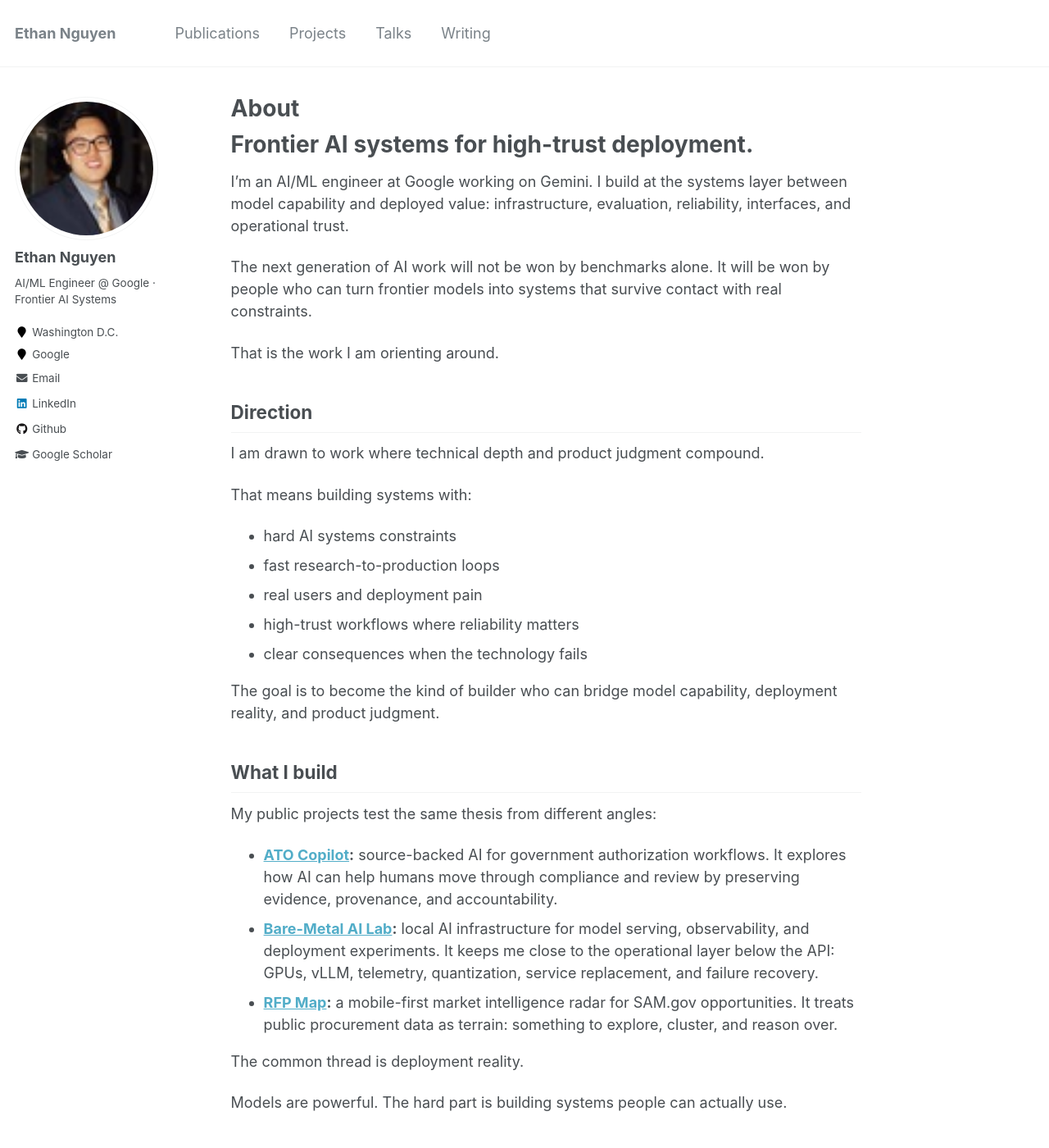
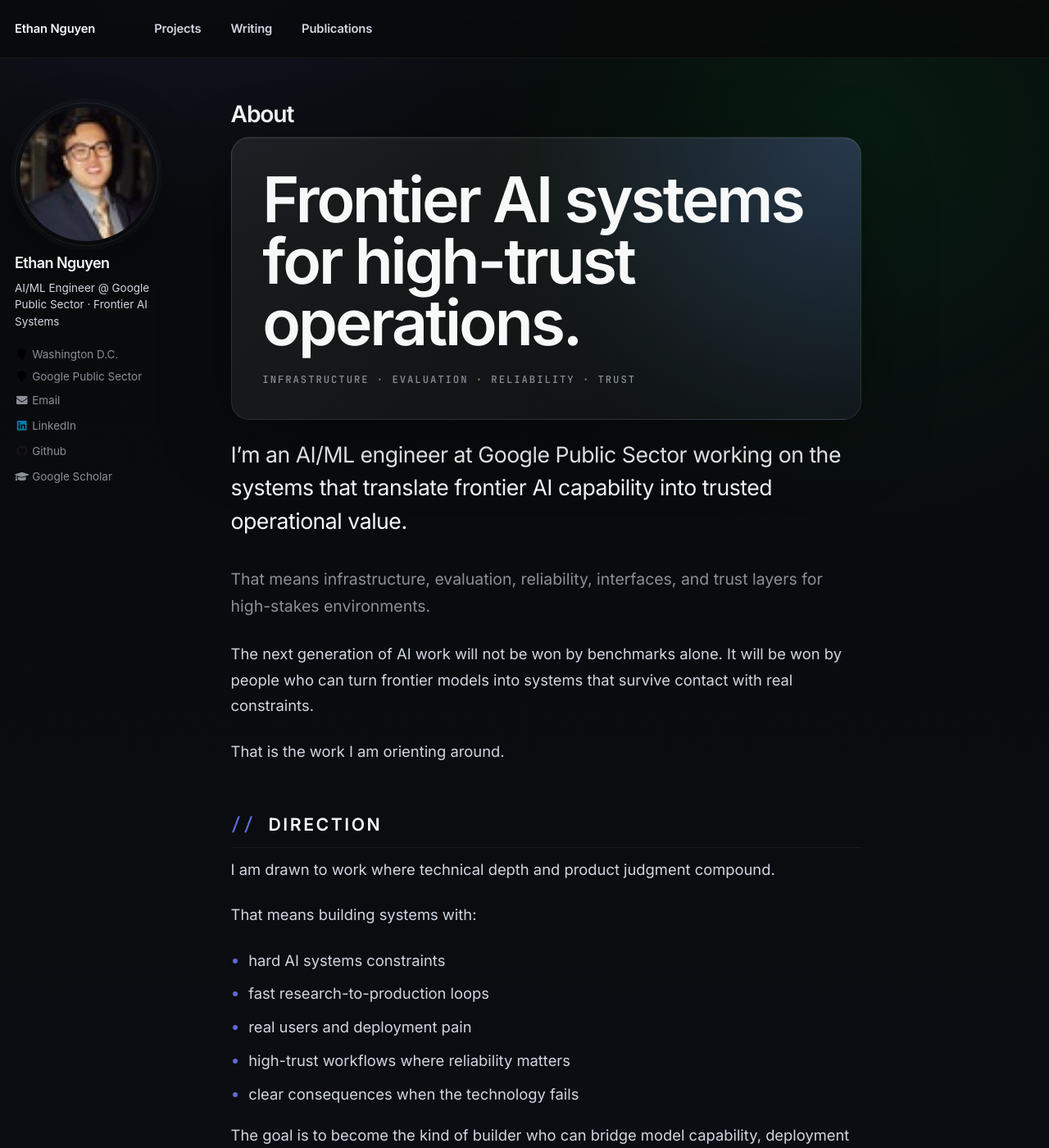
Before and after one commit to EthanHNguyen/ethanhnguyen.github.io, a Jekyll site: the page built from _pages/about.md, in a window 1280 px wide and 1400 px high. Shown: the whole window at 82% size. Built offline with Jekyll 4.4.1, drawn with Linux system fonts in a browser that asks for light colours; some of the changed text lies outside the part shown.

Commit message:
Refresh personal site brand theme

```diff
--- a/_config.yml
+++ b/_config.yml
@@ -10,7 +10,7 @@ locale: "en-US"
 title: "Ethan Nguyen"
 title_separator: "-"
 name: &name "Ethan Nguyen"
-description: &description "AI/ML engineer at Google working on Gemini, focused on frontier AI systems, production infrastructure, and high-trust deployment."
+description: &description "AI/ML engineer at Google Public Sector focused on frontier AI systems, operational trust, and high-trust environments."
 url: https://ethanhn.com # the base hostname & protocol for your site e.g. "https://mmistakes.github.io"
 baseurl: "" # the subpath of your site, e.g. "/blog"
 repository: "EthanHNguyen/ethanhnguyen.github.io"
@@ -80,9 +80,9 @@ analytics:
 author:
   name: "Ethan Nguyen"
   avatar: "profile.jpg"
-  bio: "AI/ML Engineer @ Google · Frontier AI Systems"
+  bio: "AI/ML Engineer @ Google Public Sector · Frontier AI Systems"
   location: "Washington D.C."
-  employer: Google
+  employer: Google Public Sector
   pubmed:
   googlescholar: "https://scholar.google.com/citations?user=th-RA_EAAAAJ&hl=en&oi=ao"
   email: contact@ethannguyen.anonaddy.com
--- a/_includes/head/custom.html
+++ b/_includes/head/custom.html
@@ -17,11 +17,14 @@
 <link rel="icon" type="image/png" href="{{ base_path }}/images/favicon-16x16.png?v=M44lzPylqQ" sizes="16x16">
 <link rel="manifest" href="{{ base_path }}/images/manifest.json?v=M44lzPylqQ">
 <link rel="mask-icon" href="{{ base_path }}/images/safari-pinned-tab.svg?v=M44lzPylqQ" color="#000000">
-<link rel="shortcut icon" href="/images/favicon.ico?v=M44lzPylqQ">
+<link rel="shortcut icon" href="{{ base_path }}/images/site-logo.png?v=M44lzPylqQ">
 <meta name="msapplication-TileColor" content="#000000">
 <meta name="msapplication-TileImage" content="{{ base_path }}/images/mstile-144x144.png?v=M44lzPylqQ">
 <meta name="msapplication-config" content="{{ base_path }}/images/browserconfig.xml?v=M44lzPylqQ">
-<meta name="theme-color" content="#ffffff">
+<meta name="theme-color" content="#08090a">
+<link rel="preconnect" href="https://fonts.googleapis.com">
+<link rel="preconnect" href="https://fonts.gstatic.com" crossorigin>
+<link href="https://fonts.googleapis.com/css2?family=Inter:wght@300;400;500;600;700&family=JetBrains+Mono:wght@400;500&display=swap" rel="stylesheet">
 <link rel="stylesheet" href="{{ base_path }}/assets/css/academicons.css"/>
 
 <script type="text/x-mathjax-config"> MathJax.Hub.Config({ TeX: { equationNumbers: { autoNumber: "all" } } }); </script>
--- a/_pages/about.md
+++ b/_pages/about.md
@@ -8,9 +8,11 @@ redirect_from:
   - /about.html
 ---
 
-# Frontier AI systems for high-trust deployment.
+# Frontier AI systems for high-trust operations.
 
-I’m an AI/ML engineer at Google working on Gemini. I build at the systems layer between model capability and deployed value: infrastructure, evaluation, reliability, interfaces, and operational trust.
+I’m an AI/ML engineer at Google Public Sector working on the systems that translate frontier AI capability into trusted operational value.
+
+That means infrastructure, evaluation, reliability, interfaces, and trust layers for high-stakes environments.
 
 The next generation of AI work will not be won by benchmarks alone. It will be won by people who can turn frontier models into systems that survive contact with real constraints.
 
@@ -38,13 +40,13 @@ My public projects test the same thesis from different angles:
 - **[Bare-Metal AI Lab](/portfolio/bare-metal-ai-lab/):** local AI infrastructure for model serving, observability, and deployment experiments. It keeps me close to the operational layer below the API: GPUs, vLLM, telemetry, quantization, service replacement, and failure recovery.
 - **[RFP Map](/portfolio/rfp-map/):** a mobile-first market intelligence radar for SAM.gov opportunities. It treats public procurement data as terrain: something to explore, cluster, and reason over.
 
-The common thread is deployment reality.
+The common thread is operational translation.
 
-Models are powerful. The hard part is building systems people can actually use.
+Models are powerful. The hard part is turning capability into systems people can actually use, evaluate, and trust.
 
 ## Proof base
 
-At Google, I work near frontier model systems through Gemini. Before Google, I built large-scale ML and cloud platforms at Capital One, including model-training infrastructure used by thousands of data scientists, machine learning engineers, and analysts.
+At Google Public Sector, I work on frontier AI systems for high-trust environments. Before Google, I built large-scale ML and cloud platforms at Capital One, including model-training infrastructure used by thousands of data scientists, machine learning engineers, and analysts.
 
 My research background is in deep learning, computer vision, and medical image analysis. At Vanderbilt University, I developed new ML algorithms and published peer-reviewed research.
 
--- /dev/null
+++ b/_sass/_ethan-brand.scss
@@ -0,0 +1,439 @@
+/* ==========================================================================
+   Ethan Nguyen professional brand system
+   ========================================================================== */
+
+:root {
+  color-scheme: dark;
+  --brand-bg: #08090a;
+  --brand-panel: #0f1115;
+  --brand-panel-2: #151821;
+  --brand-surface: rgba(255, 255, 255, 0.035);
+  --brand-surface-strong: rgba(255, 255, 255, 0.06);
+  --brand-border: rgba(255, 255, 255, 0.09);
+  --brand-border-soft: rgba(255, 255, 255, 0.055);
+  --brand-text: #f7f8f8;
+  --brand-text-soft: #d0d6e0;
+  --brand-text-muted: #8a8f98;
+  --brand-accent: #5e6ad2;
+  --brand-accent-2: #007a33;
+  --brand-link: #9ba7ff;
+  --brand-glow: rgba(94, 106, 210, 0.24);
+}
+
+html {
+  background: var(--brand-bg);
+}
+
+body {
+  background:
+    radial-gradient(circle at 18% -10%, rgba(94, 106, 210, 0.22), transparent 34rem),
+    radial-gradient(circle at 82% 5%, rgba(0, 122, 51, 0.16), transparent 28rem),
+    linear-gradient(180deg, #08090a 0%, #0b0d12 44%, #08090a 100%);
+  color: var(--brand-text-soft);
+  font-family: Inter, $global-font-family;
+  font-feature-settings: "cv01", "ss03";
+  -webkit-font-smoothing: antialiased;
+  text-rendering: optimizeLegibility;
+}
+
+body::before {
+  content: "";
+  position: fixed;
+  inset: 0;
+  pointer-events: none;
+  z-index: -1;
+  background-image:
+    linear-gradient(rgba(255, 255, 255, 0.035) 1px, transparent 1px),
+    linear-gradient(90deg, rgba(255, 255, 255, 0.035) 1px, transparent 1px);
+  background-size: 56px 56px;
+  mask-image: linear-gradient(to bottom, rgba(0, 0, 0, 0.55), transparent 72%);
+}
+
+h1, h2, h3, h4, h5, h6,
+.masthead,
+.greedy-nav,
+.author__name,
+.archive__item-title {
+  font-family: Inter, $header-font-family;
+  font-feature-settings: "cv01", "ss03";
+}
+
+h1, .page__title {
+  color: var(--brand-text);
+  font-weight: 600;
+  letter-spacing: -0.04em;
+}
+
+h2, h3, h4 {
+  color: var(--brand-text);
+  font-weight: 560;
+  letter-spacing: -0.022em;
+}
+
+a {
+  color: var(--brand-link);
+  transition: color 160ms ease, border-color 160ms ease, background 160ms ease;
+}
+
+a:hover {
+  color: #c3c9ff;
+}
+
+hr {
+  border-top-color: var(--brand-border-soft);
+}
+
+.masthead {
+  position: sticky;
+  top: 0;
+  z-index: 100;
+  border-bottom: 1px solid var(--brand-border-soft);
+  background: rgba(8, 9, 10, 0.78);
+  backdrop-filter: blur(18px) saturate(150%);
+  -webkit-backdrop-filter: blur(18px) saturate(150%);
+}
+
+.masthead__inner-wrap {
+  padding-top: 0.82rem;
+  padding-bottom: 0.82rem;
+}
+
+.greedy-nav {
+  background: transparent;
+}
+
+.greedy-nav a,
+.greedy-nav .visible-links a {
+  color: var(--brand-text-soft);
+  font-size: 0.82rem;
+  font-weight: 520;
+  letter-spacing: -0.01em;
+}
+
+.greedy-nav button {
+  height: calc(100% - 0.6rem);
+  top: 0.3rem;
+  right: 0;
+  border: 1px solid var(--brand-border) !important;
+  border-radius: 999px;
+  background: rgba(255, 255, 255, 0.035) !important;
+  color: var(--brand-text-soft);
+}
+
+.greedy-nav .navicon,
+.greedy-nav .navicon::before,
+.greedy-nav .navicon::after {
+  background: var(--brand-text-soft);
+}
+
+.greedy-nav .visible-links a::before {
+  height: 2px;
+  background: linear-gradient(90deg, var(--brand-accent), var(--brand-accent-2));
+}
+
+.greedy-nav .hidden-links {
+  border-color: var(--brand-border);
+  background: var(--brand-panel-2);
+  box-shadow: 0 22px 70px rgba(0, 0, 0, 0.42);
+}
+
+.greedy-nav .hidden-links::before {
+  border-color: var(--brand-border) transparent;
+}
+
+.greedy-nav .hidden-links::after {
+  border-color: var(--brand-panel-2) transparent;
+}
+
+.greedy-nav .hidden-links li {
+  border-bottom-color: var(--brand-border-soft);
+}
+
+.greedy-nav .hidden-links a:hover {
+  background: rgba(94, 106, 210, 0.12);
+}
+
+.greedy-nav a:hover,
+.greedy-nav .visible-links a:hover {
+  color: var(--brand-text);
+}
+
+.masthead__menu-item--lg a {
+  color: var(--brand-text) !important;
+  letter-spacing: -0.03em;
+}
+
+.masthead__menu-item--lg a::before {
+  content: "";
+  display: inline-block;
+  width: 0.62rem;
+  height: 0.62rem;
+  margin-right: 0.55rem;
+  border-radius: 999px;
+  background: linear-gradient(135deg, var(--brand-accent), var(--brand-accent-2));
+  box-shadow: 0 0 22px rgba(94, 106, 210, 0.55);
+  vertical-align: 0.02rem;
+}
+
+#main {
+  margin-top: 3rem;
+}
+
+.page {
+  color: var(--brand-text-soft);
+}
+
+.page__inner-wrap {
+  max-width: 860px;
+}
+
+.page__content {
+  font-size: 1.02rem;
+  line-height: 1.72;
+}
+
+.page__content > h1:first-child {
+  position: relative;
+  margin-bottom: 1.2rem;
+  padding: 2.1rem;
+  border: 1px solid var(--brand-border);
+  border-radius: 22px;
+  background:
+    linear-gradient(135deg, rgba(255, 255, 255, 0.075), rgba(255, 255, 255, 0.018)),
+    radial-gradient(circle at top right, rgba(94, 106, 210, 0.28), transparent 22rem);
+  box-shadow: 0 24px 90px rgba(0, 0, 0, 0.32), inset 0 1px 0 rgba(255, 255, 255, 0.08);
+  font-size: clamp(2.45rem, 6vw, 4.5rem);
+  line-height: 0.98;
+}
+
+.page__content > h1:first-child::after {
+  content: "INFRASTRUCTURE · EVALUATION · RELIABILITY · TRUST";
+  display: block;
+  margin-top: 1.25rem;
+  color: var(--brand-text-muted);
+  font-family: "JetBrains Mono", $monospace;
+  font-size: 0.68rem;
+  font-weight: 500;
+  letter-spacing: 0.16em;
+  line-height: 1.6;
+}
+
+.page__content > h1:first-child + p {
+  color: var(--brand-text);
+  font-size: clamp(1.16rem, 2.4vw, 1.48rem);
+  line-height: 1.52;
+  letter-spacing: -0.018em;
+}
+
+.page__content > h1:first-child + p + p {
+  color: var(--brand-text-muted);
+  font-size: 1.08rem;
+}
+
+.page__content h2 {
+  margin-top: 3.4rem;
+  padding-bottom: 0.8rem;
+  border-bottom: 1px solid var(--brand-border-soft);
+  font-size: 1.18rem;
+  text-transform: uppercase;
+  letter-spacing: 0.12em;
+}
+
+.page__content h2::before {
+  content: "// ";
+  color: var(--brand-accent);
+  font-family: "JetBrains Mono", $monospace;
+  font-weight: 500;
+}
+
+.page__content p,
+.page__content li {
+  color: var(--brand-text-soft);
+}
+
+.page__content strong {
+  color: var(--brand-text);
+  font-weight: 610;
+}
+
+.page__content ul,
+.page__content ol {
+  padding-left: 1.2rem;
+}
+
+.page__content li::marker {
+  color: var(--brand-accent);
+}
+
+.page__content blockquote {
+  border-left-color: var(--brand-accent);
+  background: rgba(255, 255, 255, 0.025);
+  border-radius: 0 12px 12px 0;
+}
+
+.page__content code,
+.page__content pre,
+tt, code, kbd, samp, pre {
+  font-family: "JetBrains Mono", $monospace;
+}
+
+.page__content p > code,
+.page__content a > code,
+.page__content li > code,
+.page__content td > code {
+  color: #cbd1ff;
+  background: rgba(255, 255, 255, 0.045);
+  border-color: var(--brand-border);
+  box-shadow: none;
+}
+
+.page__content img,
+.archive__item-teaser img {
+  border: 1px solid var(--brand-border);
+  border-radius: 14px;
+  box-shadow: 0 20px 70px rgba(0, 0, 0, 0.28);
+}
+
+.sidebar {
+  opacity: 1;
+}
+
+.sidebar.sticky {
+  top: 5.5rem;
+}
+
+.author__avatar img {
+  border: 1px solid var(--brand-border);
+  box-shadow: 0 0 0 5px rgba(255, 255, 255, 0.025), 0 18px 55px rgba(0, 0, 0, 0.32);
+}
+
+.author__content,
+.author__urls-wrapper {
+  color: var(--brand-text-muted);
+}
+
+.author__name {
+  color: var(--brand-text);
+  font-weight: 590;
+  letter-spacing: -0.03em;
+}
+
+.author__bio {
+  color: var(--brand-text-soft);
+  line-height: 1.45;
+}
+
+.author__urls.social-icons li,
+.author__urls.social-icons a {
+  color: var(--brand-text-muted);
+}
+
+.author__urls.social-icons a:hover {
+  color: var(--brand-text);
+}
+
+.btn,
+.btn--inverse,
+.archive__item a[rel="permalink"] {
+  border: 1px solid var(--brand-border) !important;
+  border-radius: 999px;
+  background: rgba(255, 255, 255, 0.035) !important;
+  color: var(--brand-text-soft) !important;
+  box-shadow: inset 0 1px 0 rgba(255, 255, 255, 0.055);
+}
+
+.btn:hover,
+.btn--inverse:hover {
+  border-color: rgba(155, 167, 255, 0.42) !important;
+  background: rgba(94, 106, 210, 0.14) !important;
+  color: var(--brand-text) !important;
+}
+
+.archive__item {
+  margin-bottom: 1.4rem;
+  padding: 1.15rem 1.25rem;
+  border: 1px solid var(--brand-border-soft);
+  border-radius: 16px;
+  background: var(--brand-surface);
+  transition: transform 160ms ease, border-color 160ms ease, background 160ms ease;
+}
+
+.archive__item:hover {
+  transform: translateY(-2px);
+  border-color: rgba(155, 167, 255, 0.28);
+  background: var(--brand-surface-strong);
+}
+
+.archive__item-title,
+.archive__item-title a {
+  color: var(--brand-text) !important;
+  text-decoration: none;
+}
+
+.archive__item-excerpt,
+.page__meta,
+.page__date,
+.page__taxonomy,
+.read-time {
+  color: var(--brand-text-muted);
+}
+
+.taxonomy__index a,
+.taxonomy__section a,
+.page__taxonomy a {
+  color: var(--brand-link);
+}
+
+.footer,
+.page__footer {
+  border-top: 1px solid var(--brand-border-soft);
+  background:
+    linear-gradient(180deg, rgba(15, 17, 21, 0.92), rgba(8, 9, 10, 0.98));
+  color: var(--brand-text-muted);
+}
+
+.page__footer footer {
+  margin-top: 1.5rem;
+}
+
+.page__footer a,
+.page__footer .fas,
+.page__footer .fab,
+.page__footer .far,
+.page__footer .fal {
+  color: var(--brand-text-muted);
+}
+
+.page__footer a:hover {
+  color: var(--brand-text);
+}
+
+.page__footer-follow li {
+  color: var(--brand-text-muted);
+  font-family: Inter, $global-font-family;
+  font-size: 0.72rem;
+  letter-spacing: 0.12em;
+}
+
+.page__footer-copyright {
+  color: #6f7682;
+}
+
+@media (max-width: 900px) {
+  #main {
+    margin-top: 1.6rem;
+  }
+
+  .page__content > h1:first-child {
+    padding: 1.35rem;
+    border-radius: 18px;
+  }
+
+  .page__content > h1:first-child::after {
+    font-size: 0.58rem;
+  }
+
+  .archive__item {
+    padding: 1rem;
+  }
+}
--- a/assets/css/main.scss
+++ b/assets/css/main.scss
@@ -39,3 +39,4 @@
 @import "vendor/font-awesome/brands";
 @import "vendor/magnific-popup/magnific-popup";
 @import "print";
+@import "ethan-brand";
```
Also changed, not shown: DESIGN.md (added, +122 -0 lines), _data/navigation.yml (+4 -7 lines).
